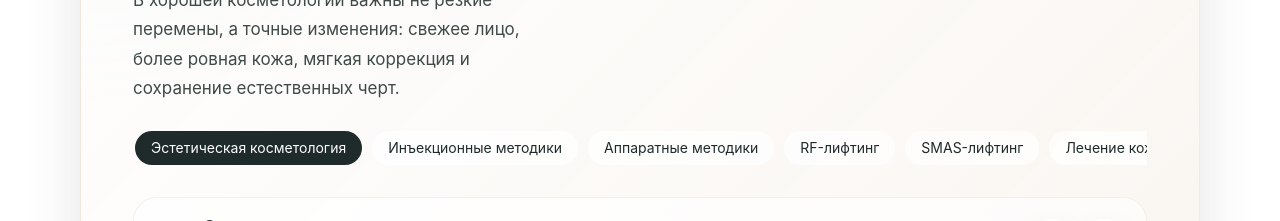
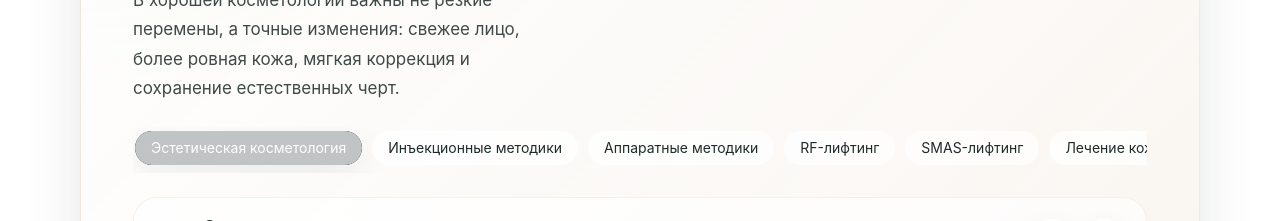
Before and after one commit to Pickle-Pee/cosmetology, a React (Vite) app: page / in a window 1280 px wide. Shown: the part 5160-5381 px from the top of the page. Built offline with nearby package versions, Linux system fonts and the light colour scheme.

Commit message:
Polish result tabs and gallery motion

```diff
--- a/src/styles/homeFixes.css
+++ b/src/styles/homeFixes.css
@@ -172,6 +172,111 @@
   top: 17px;
 }
 
+/* 6. Premium result tabs and gallery motion */
+.worksTabs {
+  scroll-behavior: smooth;
+}
+
+.worksTab {
+  position: relative;
+  isolation: isolate;
+  overflow: hidden;
+  transition:
+    color 0.32s cubic-bezier(0.22, 1, 0.36, 1),
+    border-color 0.32s cubic-bezier(0.22, 1, 0.36, 1),
+    background-color 0.32s cubic-bezier(0.22, 1, 0.36, 1),
+    box-shadow 0.32s cubic-bezier(0.22, 1, 0.36, 1);
+}
+
+.worksTab::before {
+  content: "";
+  position: absolute;
+  inset: 0;
+  z-index: -1;
+  opacity: 0;
+  border-radius: inherit;
+  background: rgba(255, 255, 255, 0.72);
+  transform: translateY(6px);
+  transition:
+    opacity 0.36s cubic-bezier(0.22, 1, 0.36, 1),
+    transform 0.36s cubic-bezier(0.22, 1, 0.36, 1);
+}
+
+.worksTab:hover::before,
+.worksTab--active::before {
+  opacity: 1;
+  transform: translateY(0);
+}
+
+.worksTab--active {
+  box-shadow: 0 14px 34px rgba(38, 52, 50, 0.08);
+}
+
+.activeResultInfo {
+  transition:
+    border-color 0.36s cubic-bezier(0.22, 1, 0.36, 1),
+    box-shadow 0.36s cubic-bezier(0.22, 1, 0.36, 1),
+    background-color 0.36s cubic-bezier(0.22, 1, 0.36, 1);
+}
+
+.activeResultInfo:hover {
+  border-color: rgba(147, 199, 193, 0.28);
+  box-shadow: 0 18px 48px rgba(38, 52, 50, 0.08);
+}
+
+.workCard {
+  animation: workCardReveal 0.62s cubic-bezier(0.22, 1, 0.36, 1) both;
+  will-change: transform, opacity, filter;
+}
+
+.workCard:nth-child(2) { animation-delay: 0.04s; }
+.workCard:nth-child(3) { animation-delay: 0.08s; }
+.workCard:nth-child(4) { animation-delay: 0.12s; }
+.workCard:nth-child(5) { animation-delay: 0.16s; }
+.workCard:nth-child(6) { animation-delay: 0.2s; }
+.workCard:nth-child(7) { animation-delay: 0.24s; }
+.workCard:nth-child(8) { animation-delay: 0.28s; }
+
+.workCard__image {
+  transition:
+    transform 0.55s cubic-bezier(0.22, 1, 0.36, 1),
+    filter 0.55s cubic-bezier(0.22, 1, 0.36, 1);
+}
+
+.workCard:hover .workCard__image {
+  transform: translateY(-2px);
+  filter: saturate(1.03) contrast(1.02);
+}
+
+.carouselArrow {
+  transition:
+    transform 0.24s cubic-bezier(0.22, 1, 0.36, 1),
+    box-shadow 0.24s cubic-bezier(0.22, 1, 0.36, 1),
+    background-color 0.24s cubic-bezier(0.22, 1, 0.36, 1);
+}
+
+.carouselArrow:hover {
+  transform: translateY(-1px);
+  box-shadow: 0 14px 34px rgba(38, 52, 50, 0.1);
+}
+
+.carouselArrow:active {
+  transform: translateY(1px);
+}
+
+@keyframes workCardReveal {
+  from {
+    opacity: 0;
+    transform: translateY(10px);
+    filter: blur(8px);
+  }
+  to {
+    opacity: 1;
+    transform: translateY(0);
+    filter: blur(0);
+  }
+}
+
 @media (max-width: 1100px) {
   .doctorBlock__imageFrame {
     min-height: 520px;
```
